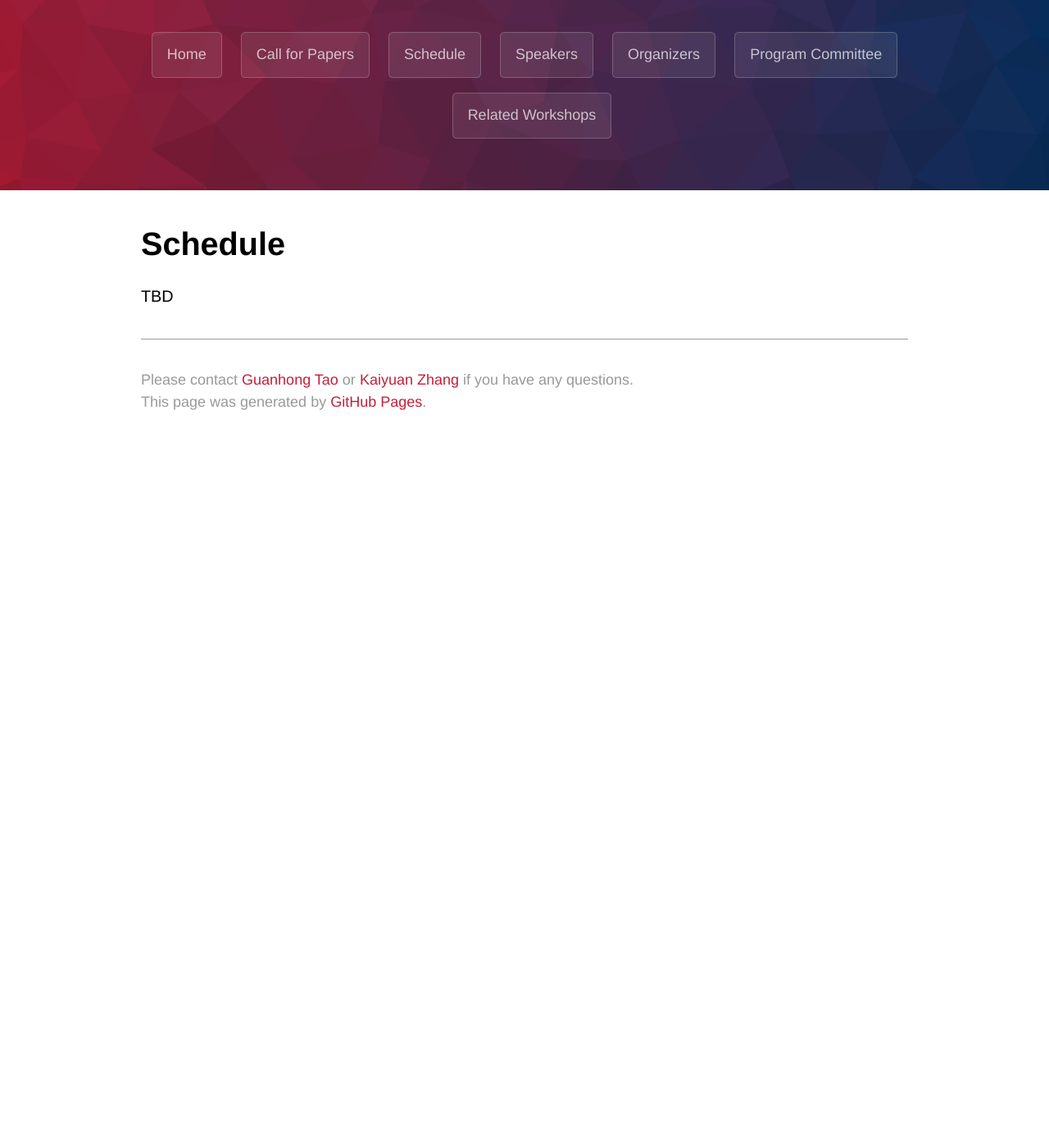
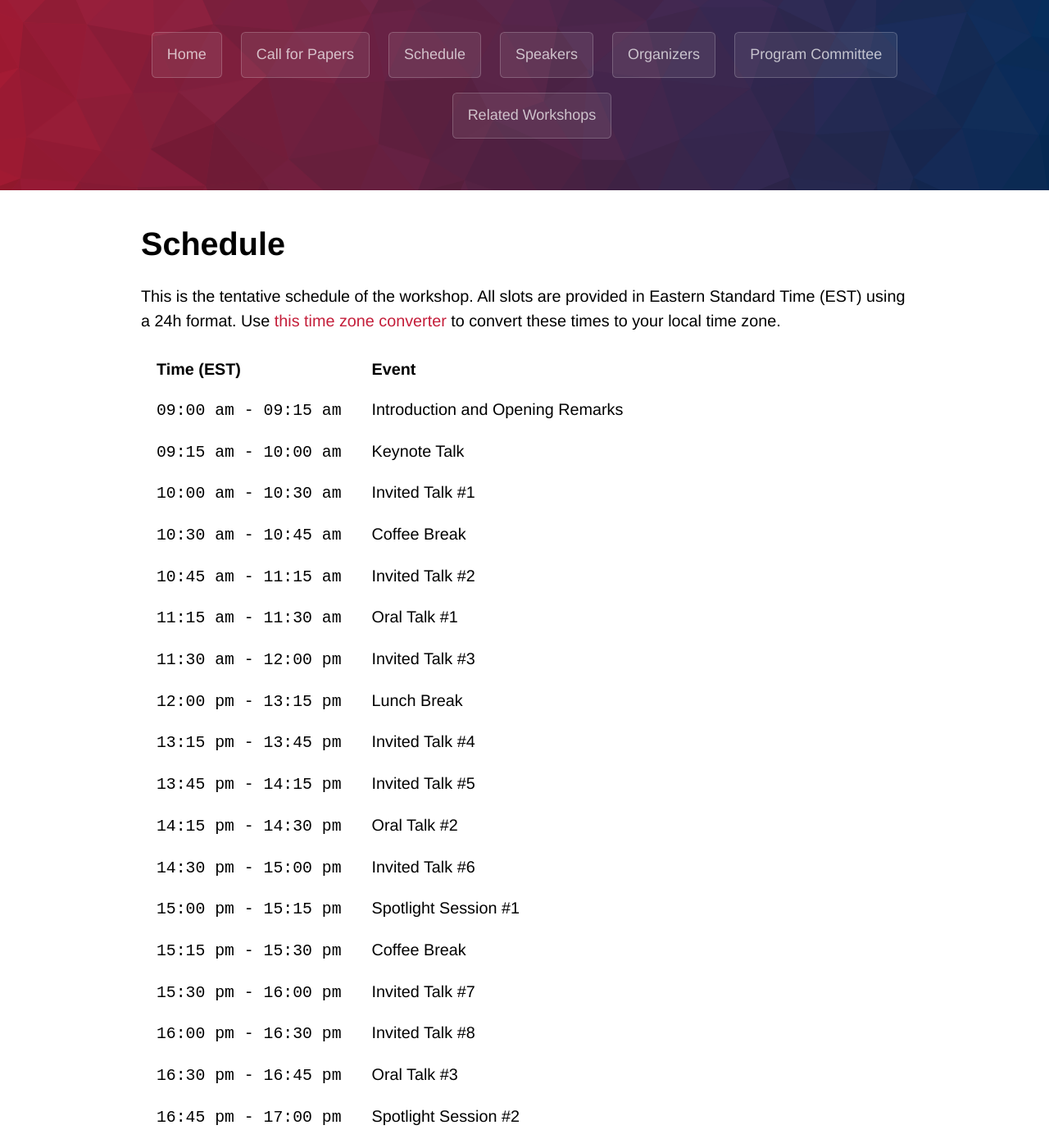
Before and after one commit to ICLR23-BANDS/ICLR23-BANDS.github.io, a Jekyll site: the page built from schedule.md, in a window 1280 px wide and 1400 px high, scrolled down 270 px. Shown: the whole window at 82% size. Built offline with Jekyll 4.4.1, drawn with Linux system fonts in a browser that asks for light colours; some web fonts are replaced; our own code applies the rules of GitHub Pages for plain Markdown files; before the commit the page ends 900 px from its top, so only the background shows below that; some of the changed text lies outside the part shown.

Commit message:
update cfp, schedule  and organizer

```diff
--- a/schedule.md
+++ b/schedule.md
@@ -4,4 +4,29 @@ layout: default
 
 # Schedule
 
-TBD
+This is the tentative schedule of the workshop. All slots are provided
+in Eastern Standard Time (EST) using
+a 24h format. Use [this time zone converter](https://www.thetimezoneconverter.com) to convert
+these times to your local time zone.
+
+| **Time (EST)** | **Event** |
+| <span style="font-family: monospace;">09:00 am - 09:15 am</span> | Introduction and Opening Remarks |
+| <span style="font-family: monospace;">09:15 am - 10:00 am</span> | Keynote Talk |
+| <span style="font-family: monospace;">10:00 am - 10:30 am</span> | Invited Talk #1 |
+| <span style="font-family: monospace;">10:30 am - 10:45 am</span> | Coffee Break |
+| <span style="font-family: monospace;">10:45 am - 11:15 am</span> | Invited Talk #2 |
+| <span style="font-family: monospace;">11:15 am - 11:30 am</span> | Oral Talk #1 |
+| <span style="font-family: monospace;">11:30 am - 12:00 pm</span> | Invited Talk #3 |
+| <span style="font-family: monospace;">12:00 pm - 13:15 pm</span> | Lunch Break |
+| <span style="font-family: monospace;">13:15 pm - 13:45 pm</span> | Invited Talk #4 |
+| <span style="font-family: monospace;">13:45 pm - 14:15 pm</span> | Invited Talk #5 |
+| <span style="font-family: monospace;">14:15 pm - 14:30 pm</span> | Oral Talk #2 |
+| <span style="font-family: monospace;">14:30 pm - 15:00 pm</span> | Invited Talk #6 |
+| <span style="font-family: monospace;">15:00 pm - 15:15 pm</span> | Spotlight Session #1 |
+| <span style="font-family: monospace;">15:15 pm - 15:30 pm</span> | Coffee Break |
+| <span style="font-family: monospace;">15:30 pm - 16:00 pm</span> | Invited Talk #7 |
+| <span style="font-family: monospace;">16:00 pm - 16:30 pm</span> | Invited Talk #8 |
+| <span style="font-family: monospace;">16:30 pm - 16:45 pm</span> | Oral Talk #3 |
+| <span style="font-family: monospace;">16:45 pm - 17:00 pm</span> | Spotlight Session #2 |
+| <span style="font-family: monospace;">17:00 pm - 18:00 pm</span> | Panel Discussion |
+| <span style="font-family: monospace;">18:00 pm</span> | Closing Remarks |
```
Also changed, not shown: cfp.md (+24 -1 lines), organizers.md (+4 -6 lines), assets/images/Eugene.jpg, assets/images/Manoj.jpg (added), assets/images/tao.jpeg (deleted), assets/images/tao.jpg (added), assets/images/zhu.jpg.
